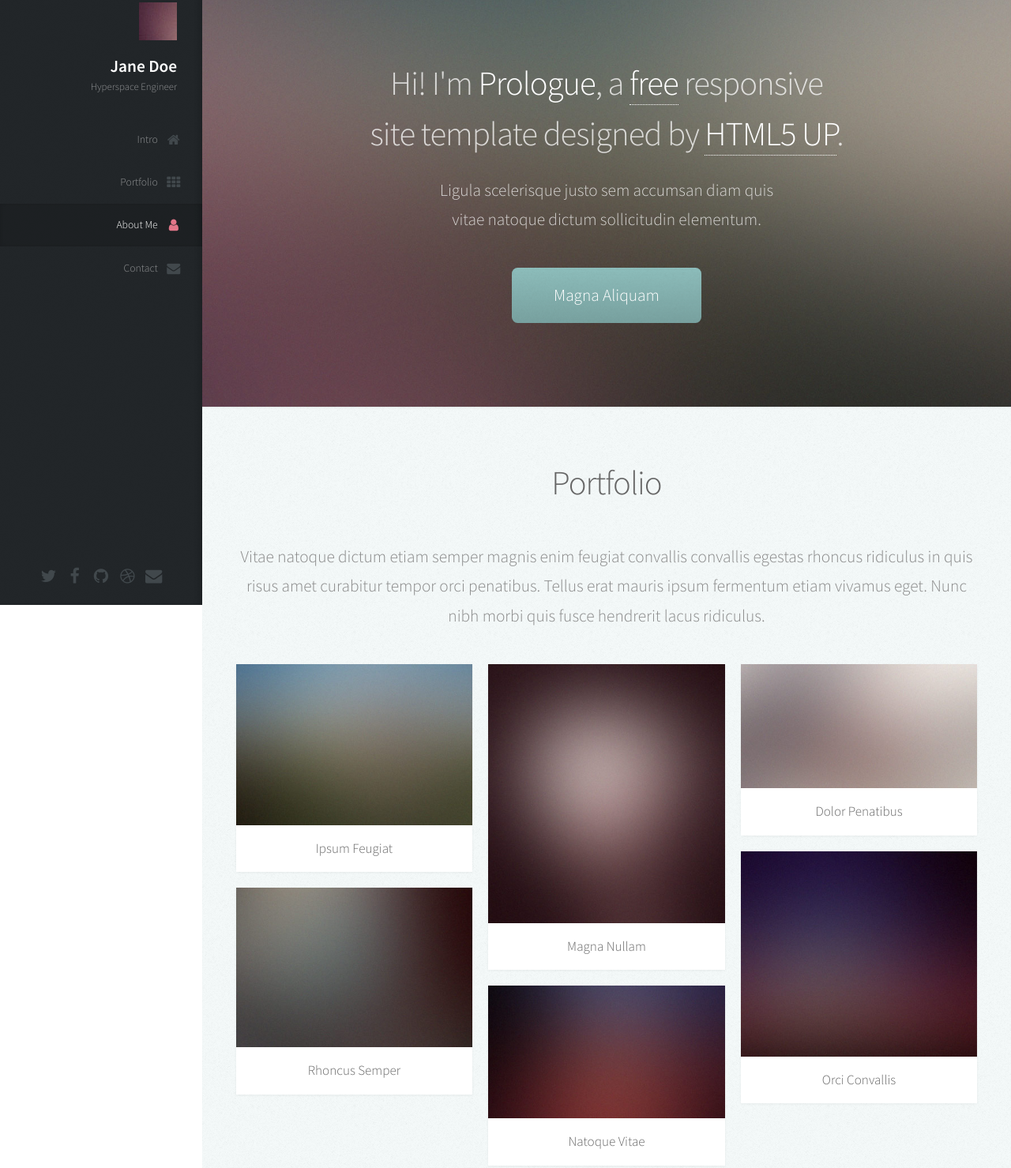
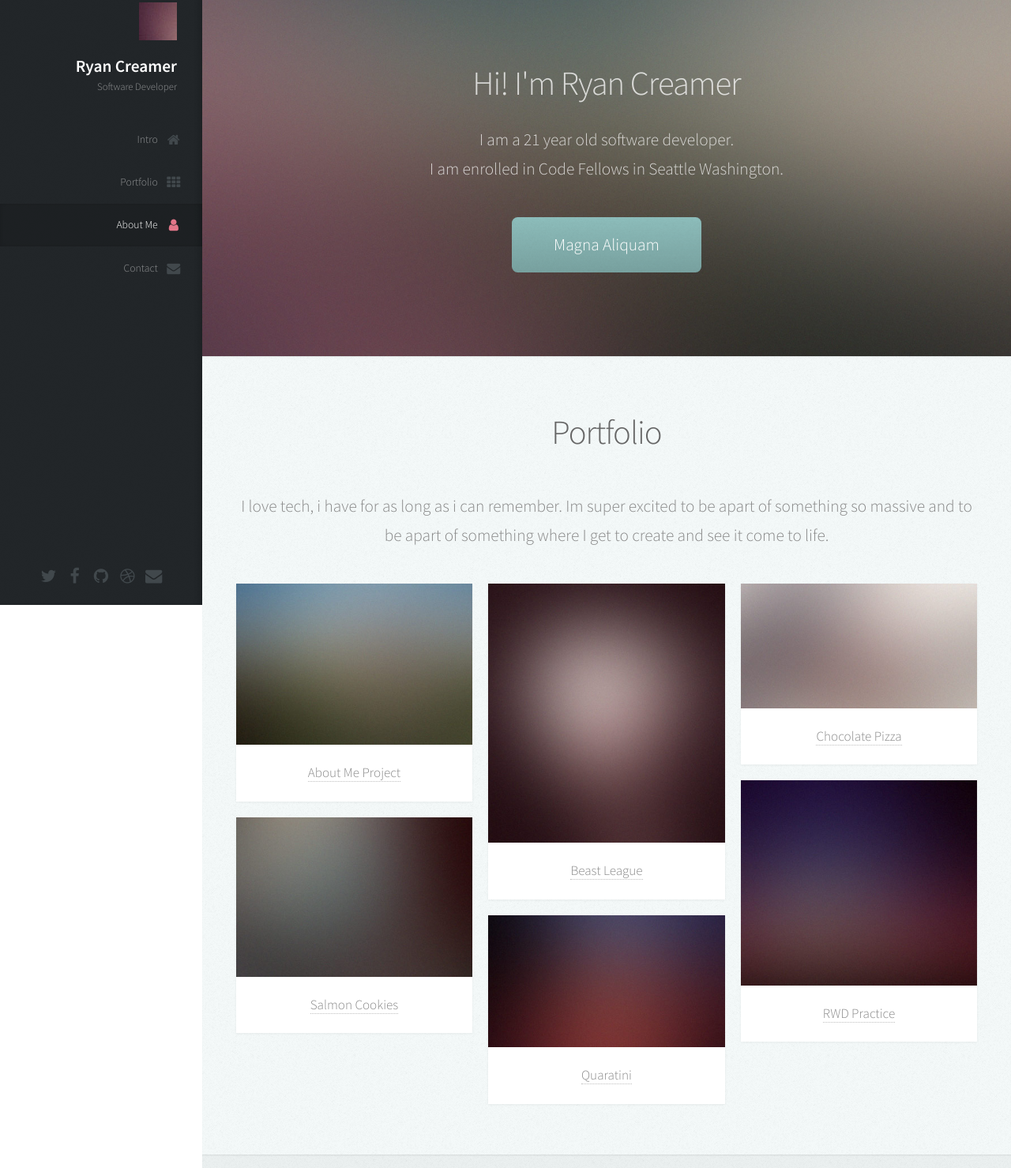
Before and after one commit to creamerr8/portfolio, a plain HTML site: page starter-code/index.html in a window 1280 px wide. Shown: the part 34-1513 px from the top of the page at 79% size. Drawn offline with Linux system fonts and the light colour scheme.

Commit message:
updated site with my information

```diff
--- a/starter-code/index.html
+++ b/starter-code/index.html
@@ -25,8 +25,8 @@
 					<!-- Logo -->
 						<div id="logo">
 							<span class="image avatar48"><img src="images/avatar.jpg" alt="" /></span>
-							<h1 id="title">Jane Doe</h1>
-							<p>Hyperspace Engineer</p>
+							<h1 id="title">Ryan Creamer</h1>
+							<p>Software Developer</p>
 						</div>
 
 					<!-- Nav -->
@@ -64,10 +64,9 @@
 						<div class="container">
 
 							<header>
-								<h2 class="alt">Hi! I'm <strong>Prologue</strong>, a <a href="http://html5up.net/license">free</a> responsive<br />
-								site template designed by <a href="http://html5up.net">HTML5 UP</a>.</h2>
-								<p>Ligula scelerisque justo sem accumsan diam quis<br />
-								vitae natoque dictum sollicitudin elementum.</p>
+								<h2 class="alt">Hi! I'm Ryan Creamer</h2>
+								<p>I am a 21 year old software developer.<br />
+								I am enrolled in Code Fellows in Seattle Washington.</p>
 							</header>
 
 							<footer>
@@ -85,23 +84,20 @@
 								<h2>Portfolio</h2>
 							</header>
 
-							<p>Vitae natoque dictum etiam semper magnis enim feugiat convallis convallis
-							egestas rhoncus ridiculus in quis risus amet curabitur tempor orci penatibus.
-							Tellus erat mauris ipsum fermentum etiam vivamus eget. Nunc nibh morbi quis
-							fusce hendrerit lacus ridiculus.</p>
+							<p>I love tech, i have for as long as i can remember. Im super excited to be apart of something so massive and to be apart of something where I get to create and see it come to life.</p>
 
 							<div class="row">
 								<div class="col-4 col-12-mobile">
 									<article class="item">
 										<a href="#" class="image fit"><img src="images/pic02.jpg" alt="" /></a>
 										<header>
-											<h3>Ipsum Feugiat</h3>
+											<a href="https://creamerr8.github.io/Code-201-About-Me-Project/">About Me Project</a>
 										</header>
 									</article>
 									<article class="item">
 										<a href="#" class="image fit"><img src="images/pic03.jpg" alt="" /></a>
 										<header>
-											<h3>Rhoncus Semper</h3>
+											<a href="https://creamerr8.github.io/cookie-stand/">Salmon Cookies</a>
 										</header>
 									</article>
 								</div>
@@ -109,13 +105,13 @@
 									<article class="item">
 										<a href="#" class="image fit"><img src="images/pic04.jpg" alt="" /></a>
 										<header>
-											<h3>Magna Nullam</h3>
+											<a href="https://Niccoryan0.github.io/beast-league/">Beast League</a>
 										</header>
 									</article>
 									<article class="item">
 										<a href="#" class="image fit"><img src="images/pic05.jpg" alt="" /></a>
 										<header>
-											<h3>Natoque Vitae</h3>
+											<a href="https://quaratini.github.io/Project/">Quaratini</a>
 										</header>
 									</article>
 								</div>
@@ -123,13 +119,13 @@
 									<article class="item">
 										<a href="#" class="image fit"><img src="images/pic06.jpg" alt="" /></a>
 										<header>
-											<h3>Dolor Penatibus</h3>
+											<a href="https://creamerr8.github.io/chocolate-pizza/">Chocolate Pizza</a>
 										</header>
 									</article>
 									<article class="item">
 										<a href="#" class="image fit"><img src="images/pic07.jpg" alt="" /></a>
 										<header>
-											<h3>Orci Convallis</h3>
+											<a href="https://creamerr8.github.io/RWD-Practice/">RWD Practice</a>
 										</header>
 									</article>
 								</div>
@@ -141,7 +137,7 @@
 				<!-- About Me -->
 					<section id="about" class="three">
 						<div class="container">
-
+<!-- TODO: Get picture from windows and find your personal pitch from windows -->
 							<header>
 								<h2>About Me</h2>
 							</header>
```
Also changed, not shown: starter-code/README.txt.
